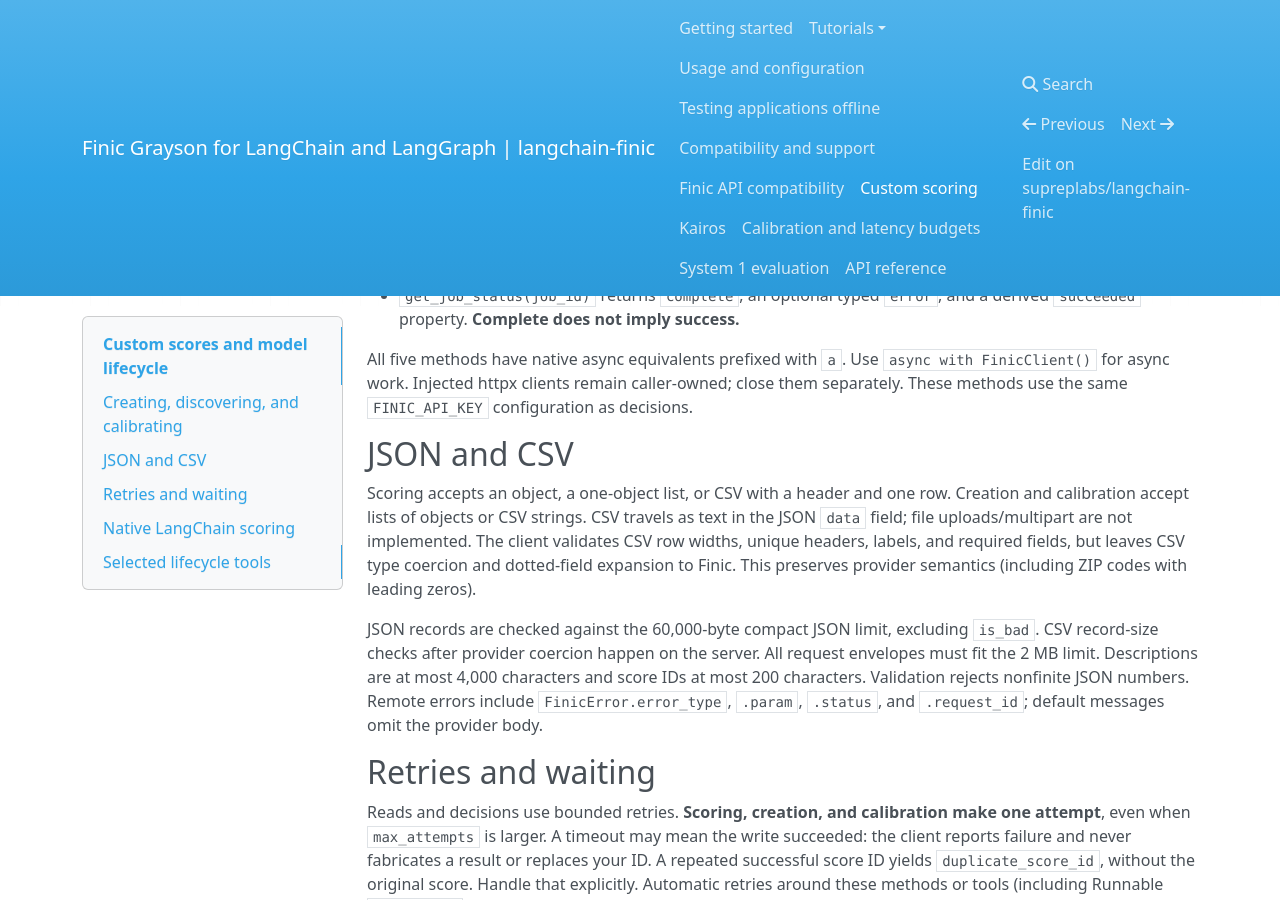
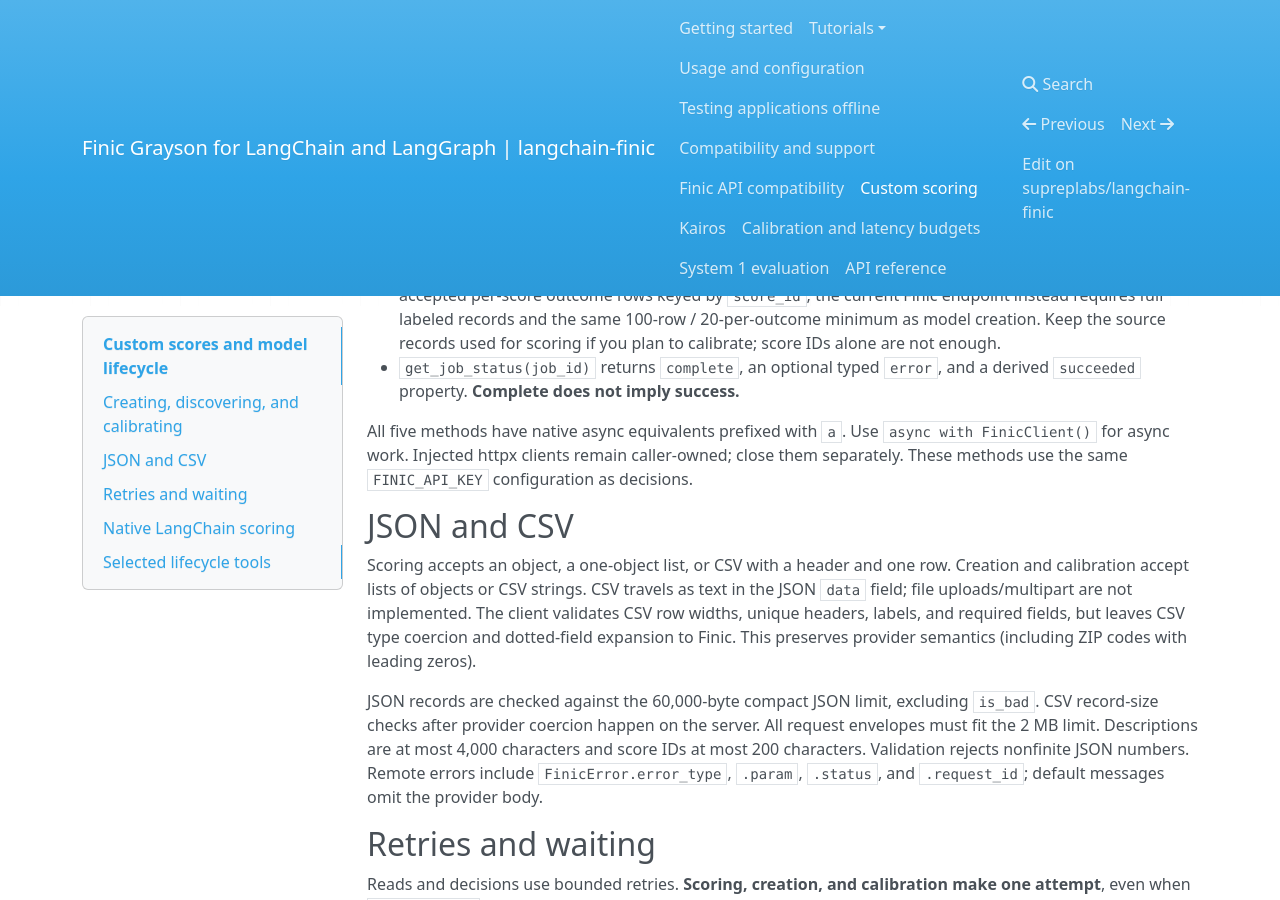
Before and after one commit to supreplabs/langchain-finic, an MkDocs documentation site: the page built from docs/scoring.md, in a window 1280 px wide and 900 px high, scrolled down 1388 px. Built offline with MkDocs 1.6.1, drawn with Linux system fonts in a browser that asks for light colours; nearby versions of some CDN libraries.

Commit message:
docs: clarify calibration data migration

```diff
--- a/docs/scoring.md
+++ b/docs/scoring.md
@@ -74,7 +74,10 @@ outcome class, and can add or remove questions in the same request.
   Finic does not document pagination for this endpoint.
 - `calibrate(CalibrationRequest(model_id=..., data=examples))` starts a calibration
   job with labeled records. The earlier `examples` request field is accepted as an
-  alias for `data`.
+  alias for `data`. Earlier package versions accepted per-score outcome rows keyed
+  by `score_id`; the current Finic endpoint instead requires full labeled records
+  and the same 100-row / 20-per-outcome minimum as model creation. Keep the source
+  records used for scoring if you plan to calibrate; score IDs alone are not enough.
 - `get_job_status(job_id)` returns `complete`, an optional typed `error`, and a
   derived `succeeded` property. **Complete does not imply success.**
 
```
Also changed, not shown: CHANGELOG.md (+1 -0 lines).
